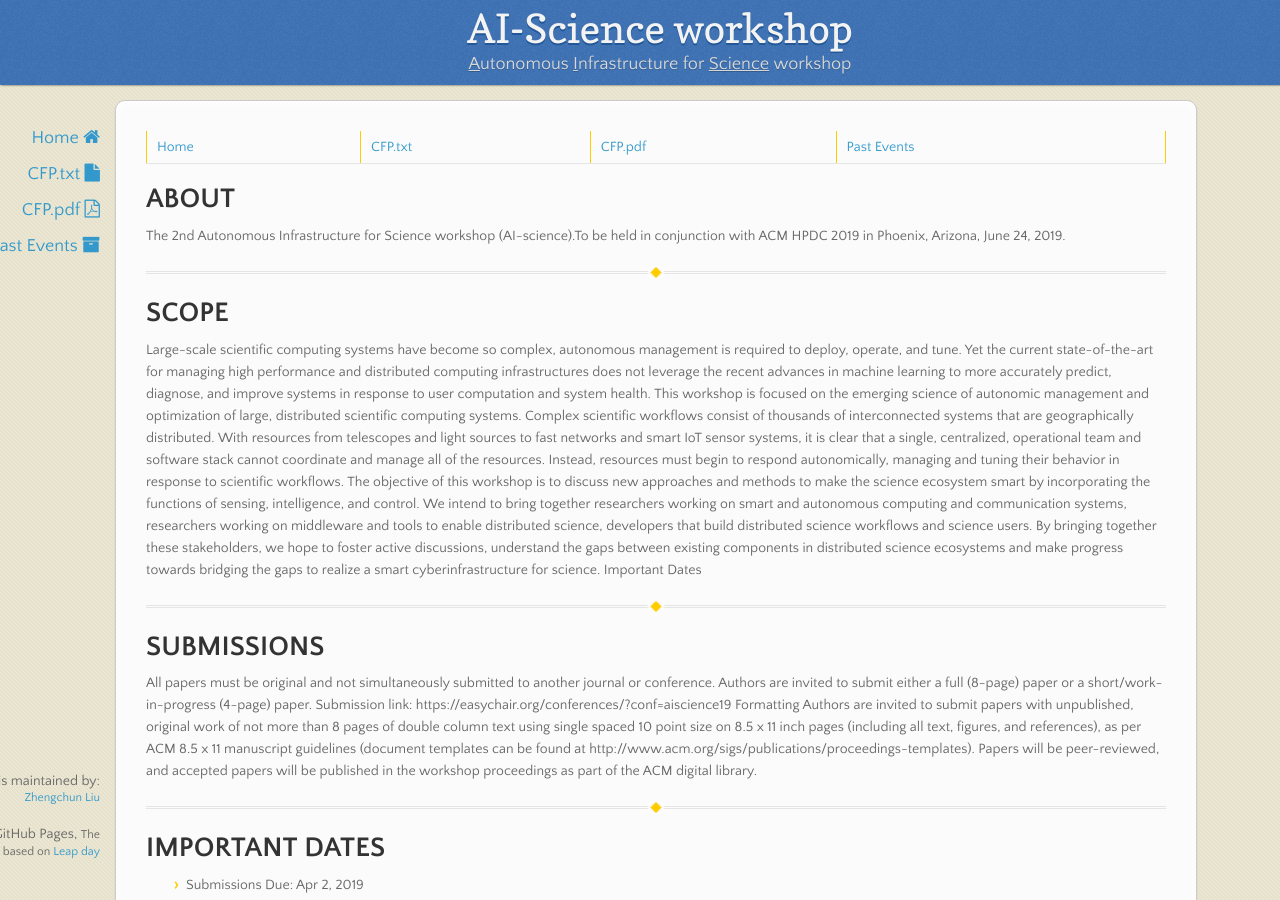
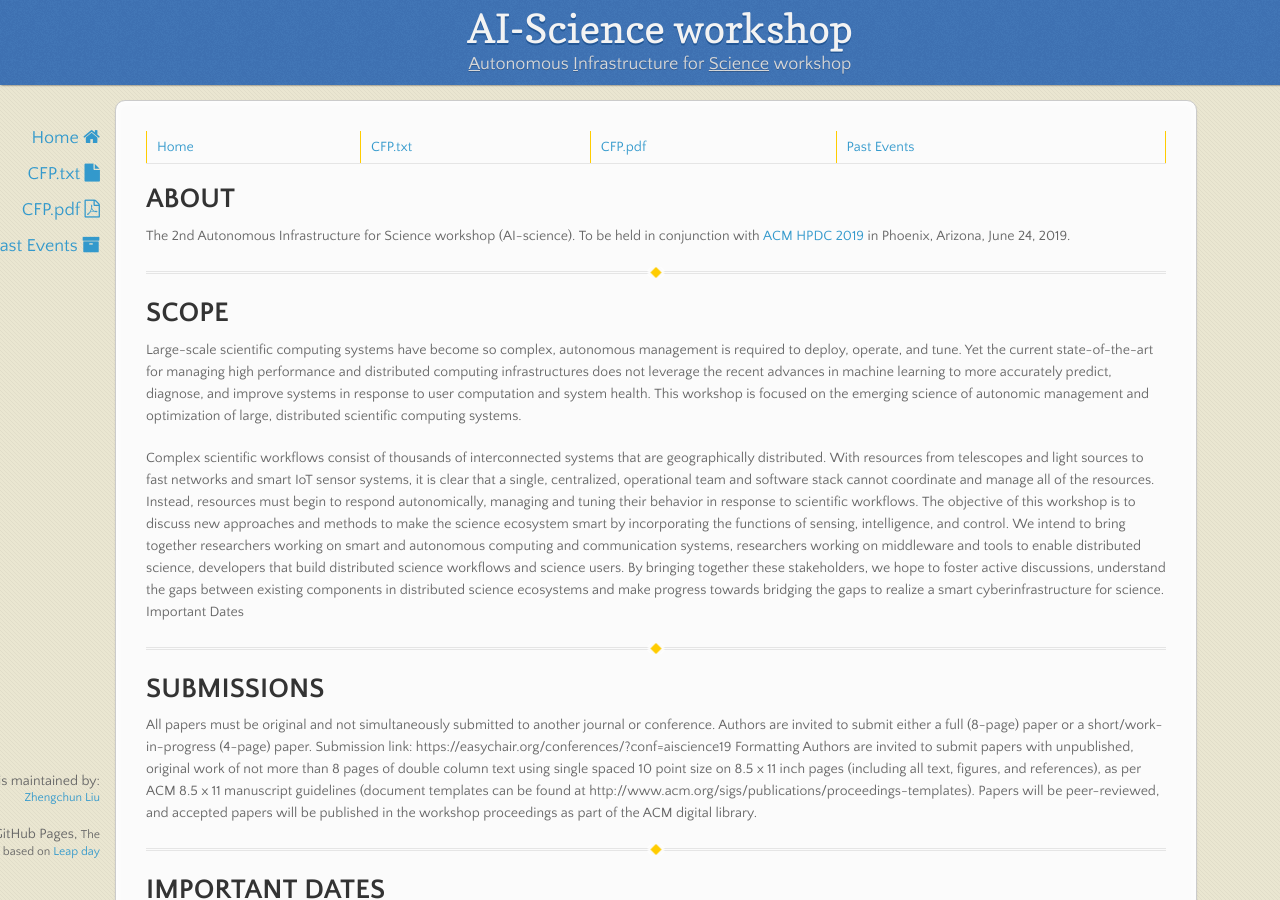
Before and after one commit to ai-science/ai-science.github.io, a Jekyll site: the page built from index.md, in a window 1280 px wide and 900 px high. Built offline with Jekyll 4.4.1, drawn with Linux system fonts in a browser that asks for light colours; nearby versions of some CDN libraries; part of the change alters nothing that is shown; some of the changed text lies outside the part shown.

Commit message:
add, delete, polish etc.

```diff
--- a/index.md
+++ b/index.md
@@ -4,11 +4,12 @@ layout: default
 [Home](index.html) | <a href="doc/CFP-ai-science-2019.txt" target="_blank">CFP.txt</a> | <a href="doc/CFP-ai-science-2019.pdf" target="_blank">CFP.pdf</a> | [Past Events](past.html)
 
 # ABOUT
-The 2nd Autonomous Infrastructure for Science workshop (AI-science).To be held in conjunction with ACM HPDC 2019 in Phoenix, Arizona, June 24, 2019.
+The 2nd Autonomous Infrastructure for Science workshop (AI-science). To be held in conjunction with [ACM HPDC 2019](http://hpdc.org/2019/) in Phoenix, Arizona, June 24, 2019.
 
 ---
 # SCOPE
 Large-scale scientific computing systems have become so complex, autonomous management is required to deploy, operate, and tune. Yet the current state-of-the-art for managing high performance and distributed computing infrastructures does not leverage the recent advances in machine learning to more accurately predict, diagnose, and improve systems in response to user computation and system health. This workshop is focused on the emerging science of autonomic management and optimization of large, distributed scientific computing systems.
+
 Complex scientific workflows consist of thousands of interconnected systems that are geographically distributed. With resources from telescopes and light sources to fast networks and smart IoT sensor systems, it is clear that a single, centralized, operational team and software stack cannot coordinate and manage all of the resources. Instead, resources must begin to respond autonomically, managing and tuning their behavior in response to scientific workflows. The objective of this workshop is to discuss new approaches and methods to make the science ecosystem smart by incorporating the functions of sensing, intelligence, and control. We intend to bring together researchers working on smart and autonomous computing and communication systems, researchers working on middleware and tools to enable distributed science, developers that build distributed science workflows and science users. By bringing together these stakeholders, we hope to foster active discussions, understand the gaps between existing components in distributed science ecosystems and make progress towards bridging the gaps to realize a smart cyberinfrastructure for science.
 Important Dates
 
@@ -53,5 +54,4 @@ TBD
 
 ---
 # CONTACT
-====================
-All questions about submissions should be emailed to ai-science@mcs.anl.gov. More information is available at https://ai-science.github.io/.
+* All questions about submissions should be emailed to ai-science-AT-mcs.anl.gov (replace -AT- with @), or directly email to the [Publicity chair](https://lzhengchun.github.io/). More information is available at https://ai-science.github.io/.
```
